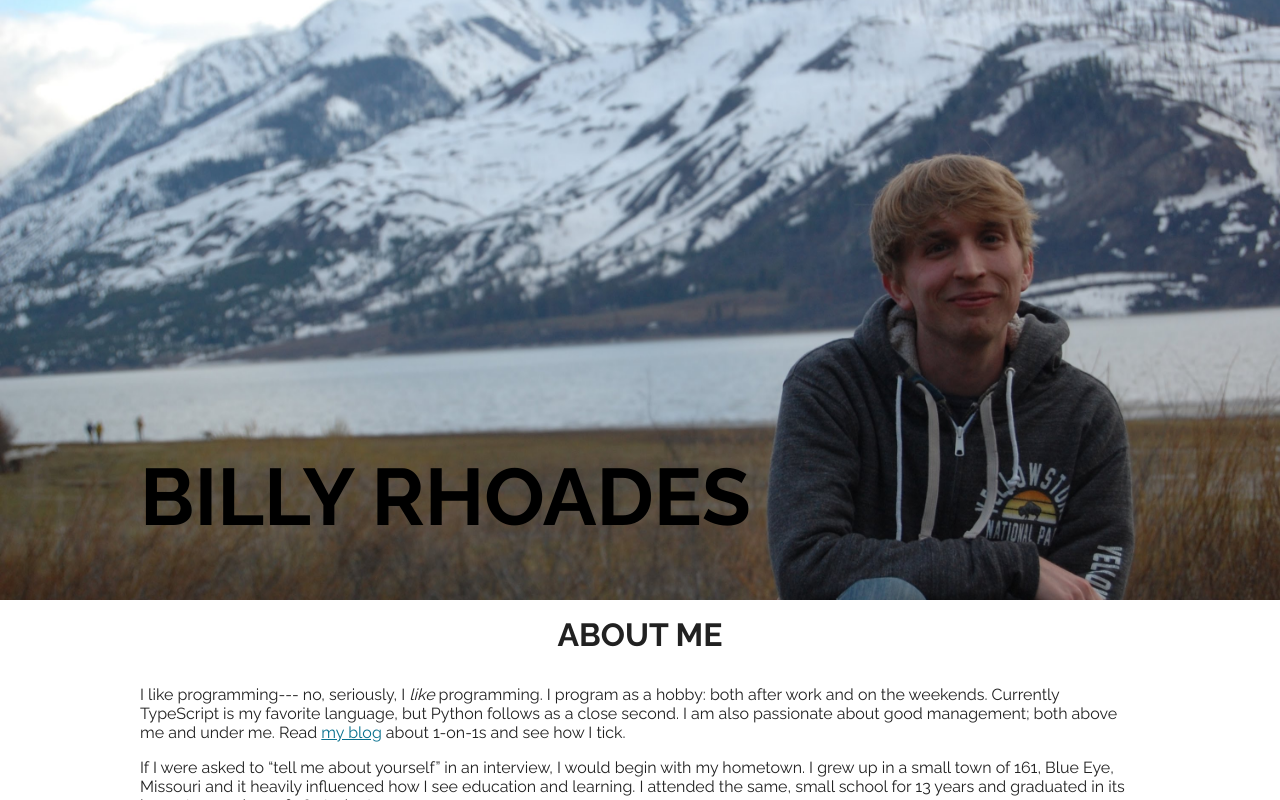
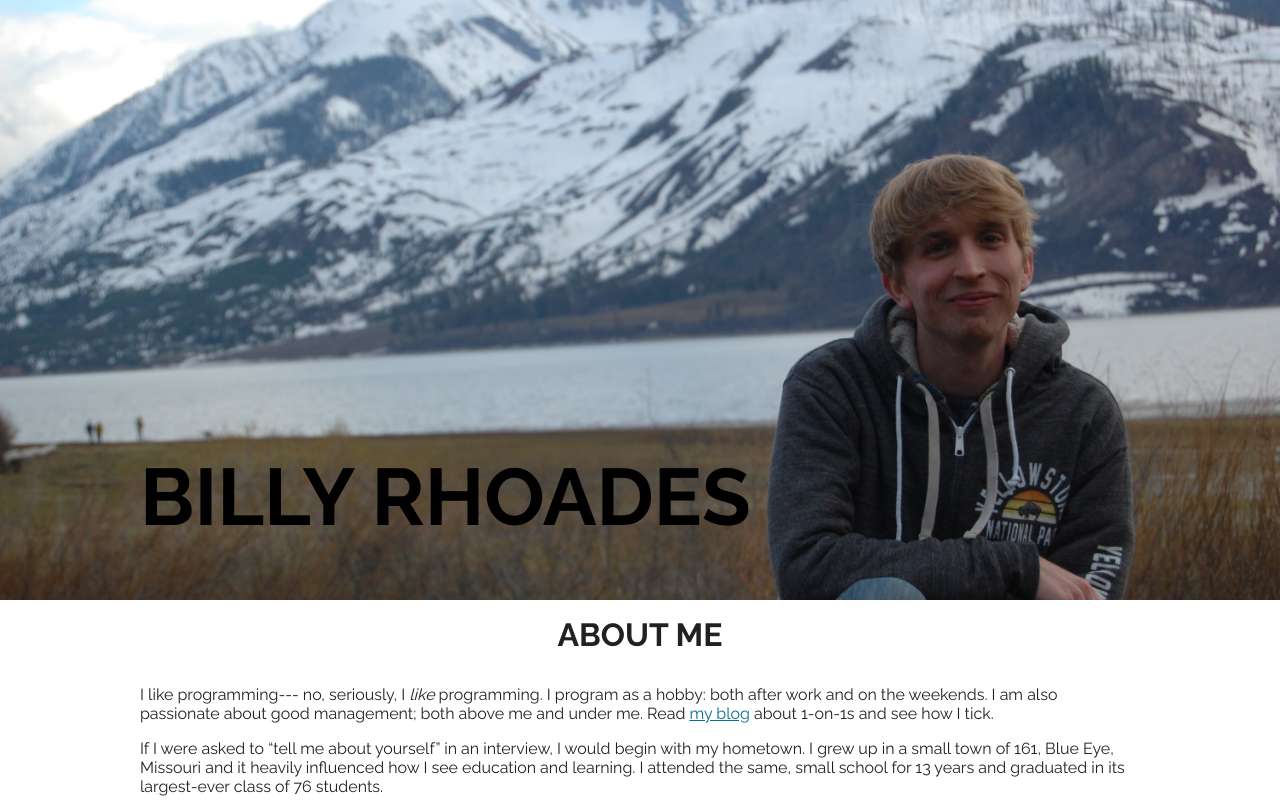
Before and after one commit to brhoades/brod.es, a React app: page / in a window 1280 px wide. Shown: the top 800 px of the page. Built offline with nearby package versions, Linux system fonts and the light colour scheme.

Commit message:
slight AboutMe change.

```diff
--- a/src/components/sections/AboutMe.tsx
+++ b/src/components/sections/AboutMe.tsx
@@ -3,7 +3,7 @@ import * as React from 'react';
 export default () => (
   <React.Fragment>
     <p>
-        I like programming--- no, seriously, I <em>like</em> programming. I program as a hobby: both after work and on the weekends. Currently TypeScript is my favorite language, but Python follows as a close second. I am also passionate about good management; both above me and under me. Read <a href="https://blog.brod.es/management/2019/07/29/one-on-ones.html">my blog</a> about 1-on-1s and see how I tick.
+        I like programming--- no, seriously, I <em>like</em> programming. I program as a hobby: both after work and on the weekends. I am also passionate about good management; both above me and under me. Read <a href="https://blog.brod.es/management/2019/07/29/one-on-ones.html">my blog</a> about 1-on-1s and see how I tick.
     </p>
 
     <p>If I were asked to “tell me about yourself” in an interview, I would begin with my hometown. I grew up in a small town of 161, Blue Eye, Missouri and it heavily influenced how I see education and learning. I attended the same, small school for 13 years and graduated in its largest-ever class of 76 students.</p>
@@ -14,6 +14,6 @@ export default () => (
       In High School, I became co-owner of Knights of Reason, a gaming community centered around a game Tremulous. Over the next 4 years, I learned the majority of my management and people skills from structuring, discipling, and leading a group of 40 individuals around the globe. I built complex tools in PHP / Bash which assisted in this: KoRPS and KoRMS, which enabled democratic voting in / out of members to our group.
     </p>
 
-      <p>I was fortunate to have discovered Linux in 8th grade. I did not know what to make of it then, but something about it stuck with me. A year later and I had it on my home computer. Fast forward three years and my desktop and laptop both ran Arch Linux, with the latter not even having a Windows install. 10+ years later, all my personal machines still run some variant of Linux as the primary OS.</p>
+      <p>I was fortunate to have discovered Linux in 8th grade. I did not know what to make of it then, but something about it stuck with me. A year later and I had it on my home computer. Fast forward three years and my desktop and laptop both ran Arch Linux, with the latter not even having a Windows install. Years later, all my personal machines still run Linux as the primary OS.</p>
       </React.Fragment>
 );
```
